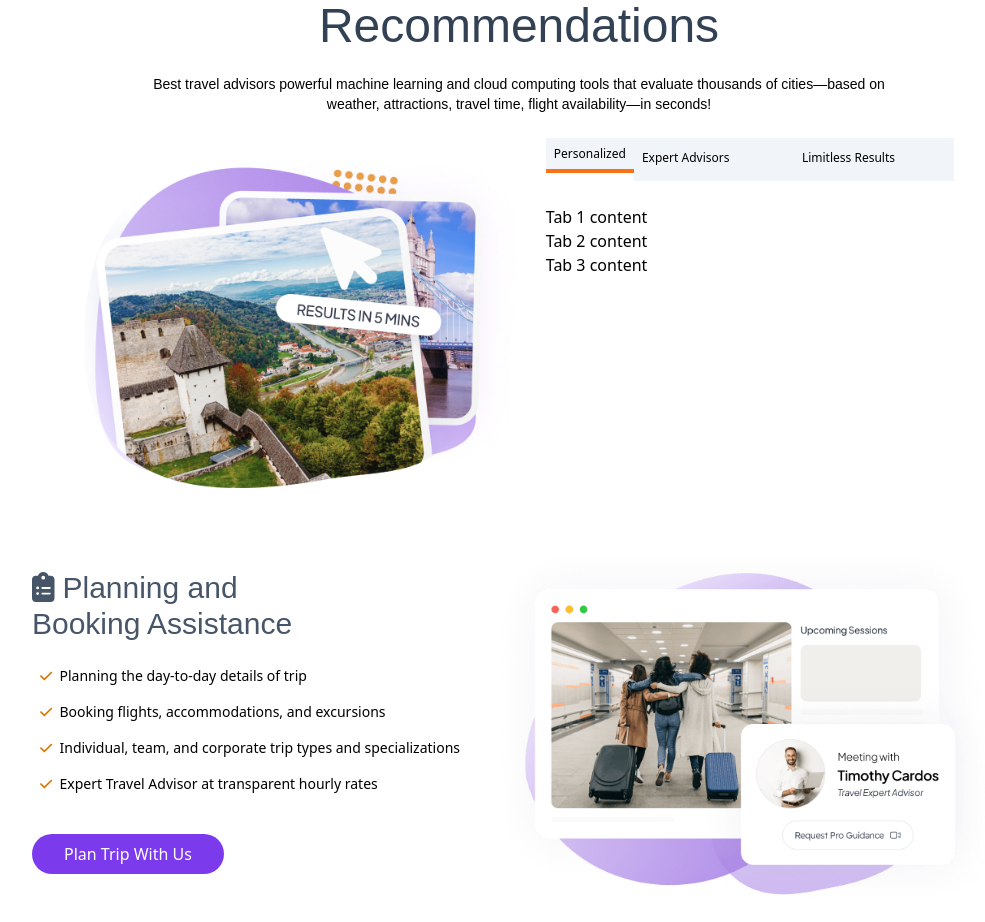
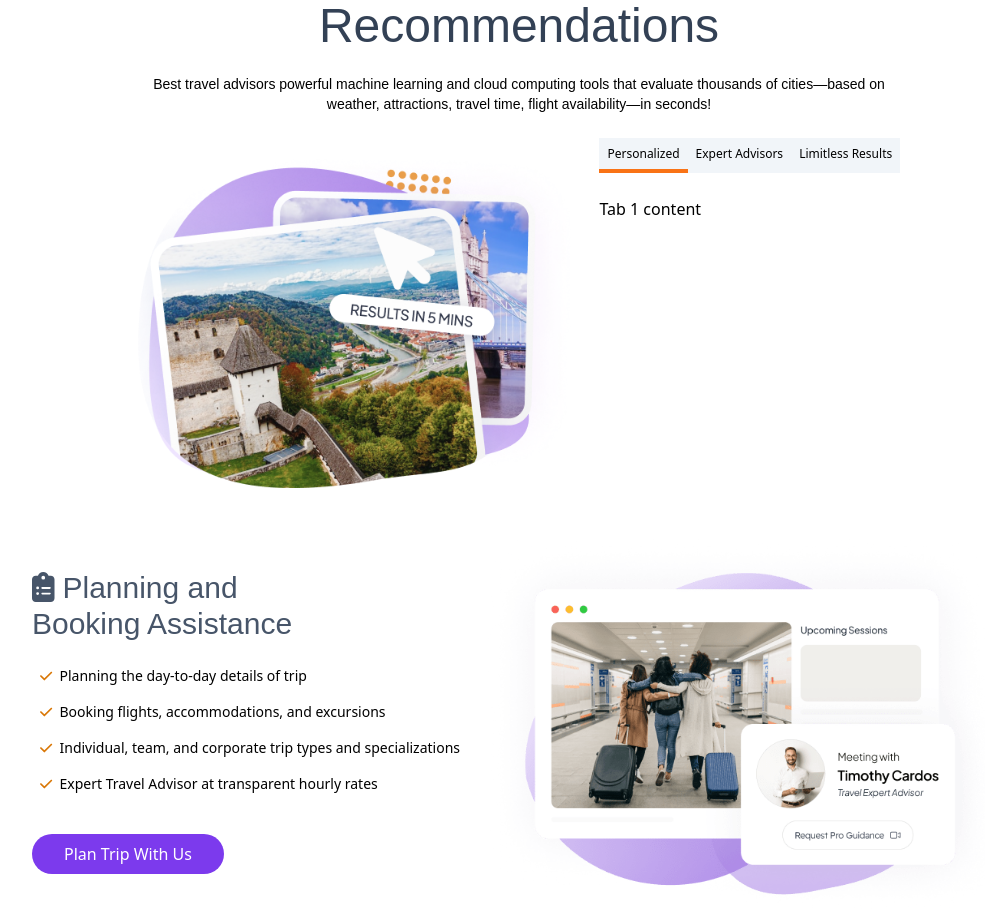
Before and after one commit to mamun4023/intripid, a React (Create React App) app: page / in a window 1280 px wide. Shown: the part 1220-2142 px from the top of the page, without its empty margins (121-1106 px from the left). Built offline with nearby package versions, Linux system fonts and the light colour scheme; a web font is replaced by a local one.

Commit message:
tab added

```diff
--- a/src/sections/home/Body/MiddleSection.js
+++ b/src/sections/home/Body/MiddleSection.js
@@ -1,4 +1,4 @@
-import React from "react"
+import React, { useState } from "react"
 import leftImage from '../../../utils/InteractiveImages/the-perfect-destination-asset  @x1.png'
 import bookingImage from '../../../utils/images/bookingImage.png';
 import { FontAwesomeIcon } from "@fortawesome/react-fontawesome";
@@ -6,6 +6,7 @@ import { faCheck, faClipboardList } from "@fortawesome/free-solid-svg-icons";
 
 
 export default function MiddleSection(){
+    const[tab, setTab] = useState(1)
 
     return(
         <div>
@@ -34,10 +35,13 @@ export default function MiddleSection(){
                     />
                 </div>
                 <div className="m-2">
-                    <ul className="nav nav-tabs flex list-none border-b-0 pl-0 mb-4" id="tabs-tab3"
-                        role="tablist">
-                        <li className="nav-item" role="presentation">
-                            <a href="#tabs-home3" className="
+                    <ul className="nav nav-tabs flex list-none border-b-0 pl-0 mb-4" >
+                        <li
+                            className="nav-item"
+                            role="presentation"
+                            onClick = {()=>setTab(1)}
+                        >
+                        <a className={`
                             nav-link
                             w-full
                             block
@@ -50,63 +54,84 @@ export default function MiddleSection(){
                             bg-slate-100
                             hover:border-transparent hover:bg-gray-100
                             focus:border-transparent
-                            border-b-orange-500
+                            hover:cursor-pointer
+                            hover:border-b-orange-500
                             border-b-4
                             active:border-b-orange-500 border-b-4
-                            " id="tabs-home-tab3" data-bs-toggle="pill" data-bs-target="#tabs-home3" role="tab" aria-controls="tabs-home3"
-                            aria-selected="true">Personalized</a>
+                            ${tab ==1? ' border-b-orange-500' : null}
+                        `}
+                            >Personalized</a>
                         </li>
-                        <li className="nav-item" role="presentation">
-                            <a href="#tabs-profile3" className="
+                        <li
+                            className = "nav-item"
+                            role = "presentation"
+                            onClick = {()=> setTab(2)}
+                        >
+                            <a className= {`
                                 nav-link
-                            w-40
+                                 w-full
                                  block
-                            font-medium
                                  text-xs
                                  leading-tight
-                            bg-slate-100
-                            border-x-0 border-t-0 border-b-2 border-transparent
+                                 border-x-0 border-t-0 border-transparent
                                  px-2
-                            py-3
-                            my-2
-                            hover:border-transparent hover:bg-gray-100
-                            focus:border-transparent
-                            active:border-b-orange-500 border-b-4
-                            "id="tabs-profile-tab3" data-bs-toggle="pill" data-bs-target="#tabs-profile3" role="tab"
-                            aria-controls="tabs-profile3" aria-selected="false">Expert Advisors</a>
-                        </li>
-                        <li className="nav-item" role="presentation">
-                            <a href="#tabs-messages3" className="
-                            nav-link
-                            w-40
-                            block
-                            font-medium
-                            text-xs
-                            leading-tight
-                            border-x-0 border-t-0 border-b-2 border-transparent
-                            px-2
-                            py-3
+                                 py-2
                                  my-2
                                  bg-slate-100
                                  hover:border-transparent hover:bg-gray-100
                                  focus:border-transparent
+                                 hover:cursor-pointer
+                                 hover:border-b-orange-500
+                                 border-b-4
                                  active:border-b-orange-500 border-b-4
+                                ${tab ==2? ' border-b-orange-500' : null}
+                            `}
 
 
-                            " id="tabs-messages-tab3" data-bs-toggle="pill" data-bs-target="#tabs-messages3" role="tab"
-                            aria-controls="tabs-messages3" aria-selected="false">Limitless Results</a>
+                           >Expert Advisors</a>
+                        </li>
+                        <li
+                            className="nav-item"
+                            role="presentation"
+                            onClick={()=>setTab(3)}
+                        >
+                            <a className={`
+                                    nav-link
+                                    w-full
+                                    block
+                                    text-xs
+                                    leading-tight
+                                    border-x-0 border-t-0 border-transparent
+                                    px-2
+                                    py-2
+                                    my-2
+                                    bg-slate-100
+                                    hover:border-transparent hover:bg-gray-100
+                                    focus:border-transparent
+                                    hover:cursor-pointer
+                                    hover:border-b-orange-500
+                                    border-b-4
+                                    active:border-b-orange-500 border-b-4
+                                    ${tab == 3? ' border-b-orange-500' : null}
+                                `}
+                           >Limitless Results</a>
                         </li>
                         </ul>
-                        <div className="tab-content" id="tabs-tabContent3">
+                        <div className="tab-content" >
+                            {tab == 1?
                             <div className="tab-pane fade show active" id="tabs-home3" role="tabpanel" aria-labelledby="tabs-home-tab3">
                                 Tab 1 content
-                        </div>
+                            </div>: null}
+                            {tab == 2 ?
                             <div className="tab-pane fade" id="tabs-profile3" role="tabpanel" aria-labelledby="tabs-profile-tab3">
                                 Tab 2 content
                             </div>
+                            : null}
+                            {tab ==3 ?
                             <div className="tab-pane fade" id="tabs-messages3" role="tabpanel" aria-labelledby="tabs-profile-tab3">
                                 Tab 3 content
                             </div>
+                            : null}
                         </div>
 
                 </div>
```
Lines whose indentation alone changed are shown as unchanged.
